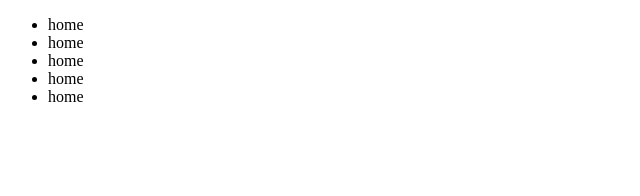
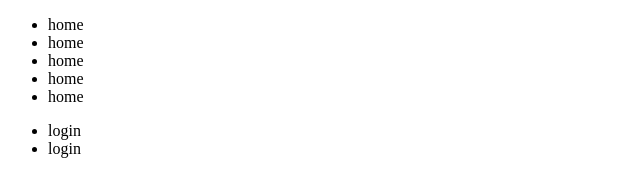
Before and after one commit to faisalzamly/test, a plain HTML site: page index.html in a window 1280 px wide. Shown: the full height of the page, 0-640 px from the left. Drawn offline with Linux system fonts and the light colour scheme.

Commit message:
edet test file

```diff
--- a/index.html
+++ b/index.html
@@ -19,5 +19,13 @@
             </nav>
         </div>
     </header>
+    <maiv>
+        <div>
+            <ul>
+                <li>login</li>
+                <li>login</li>
+            </ul>
+        </div>
+    </maiv>
 </body>
 </html>
```
